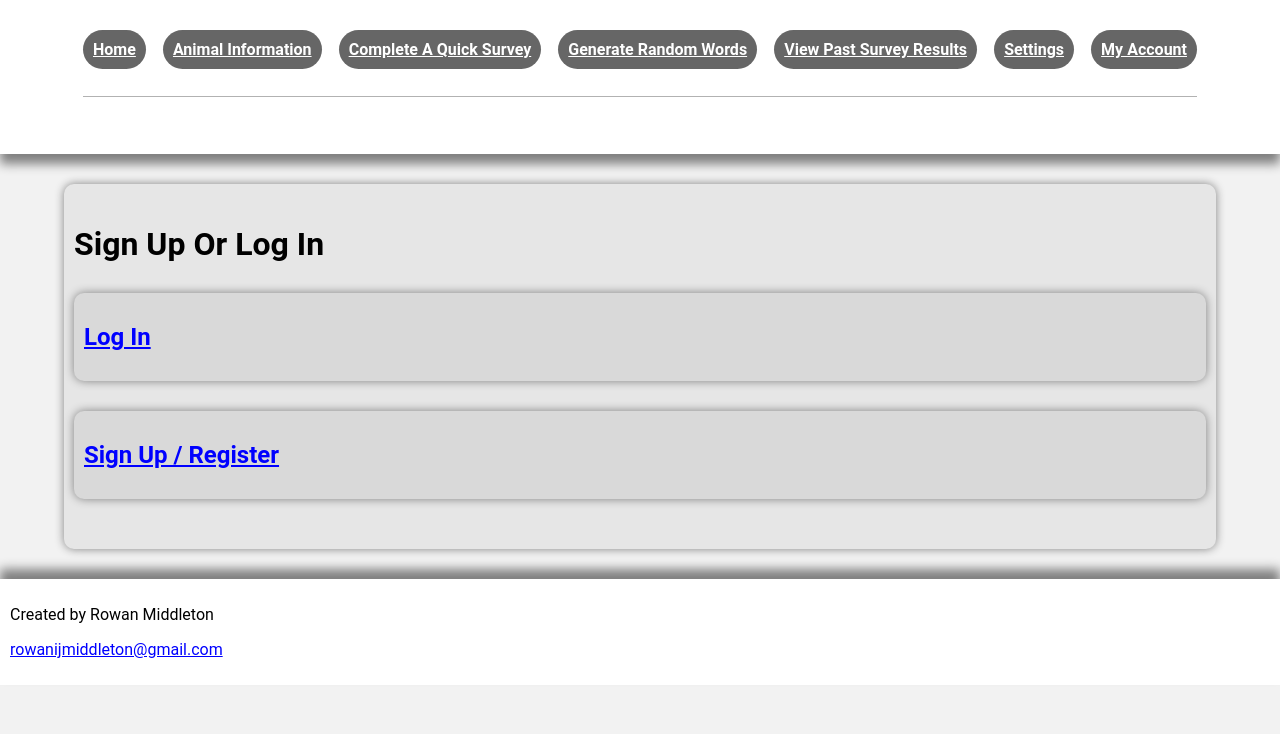
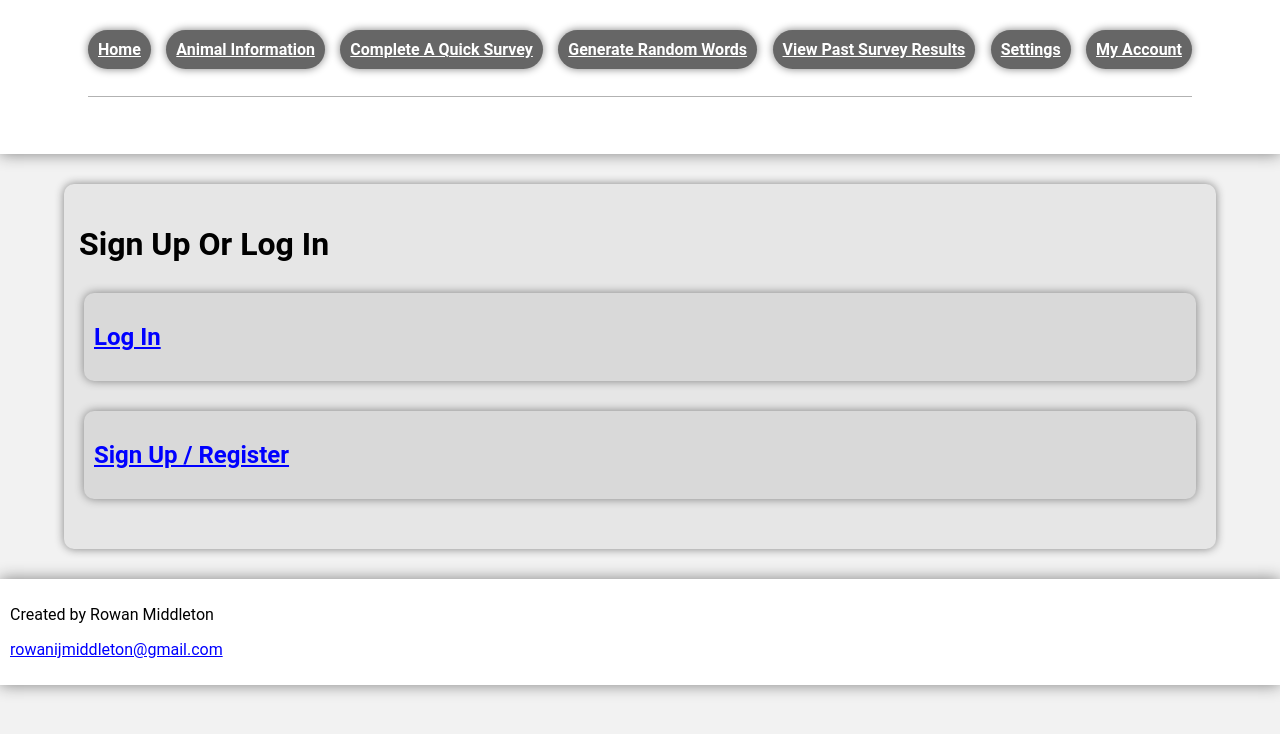
Before and after one commit to Gruffcube/Flask-Test-Website, a Flask app: page /my-account in a window 1280 px wide. Shown: the top 734 px of the page. Run offline with Flask 3, Linux system fonts and the light colour scheme; parts of the project's set-up code (start-up, migrations or seed data) failed here and were passed over.

Commit message:
Add shadows to buttons. Adjust padding. Centre shadows in header and footer.

```diff
--- a/static/css/style.css
+++ b/static/css/style.css
@@ -7,17 +7,16 @@ header, footer {
     box-sizing: border-box;
     width: 100%;
     padding: 10px;
+    box-shadow: 0px 0px 15px var(--shadow-color);
 }
 
 
 header {
-    box-shadow: 0px 10px 10px var(--shadow-color);
     background: var(--header-color)
 }
 
 
 footer {
-    box-shadow: 0px -10px 10px var(--shadow-color);
     background: var(--footer-color);
 }
 
@@ -35,7 +34,7 @@ body {
     max-width: 1200px;
     width: 90%;
     margin: 0 auto;
-    padding: 20px 10px;
+    padding: 20px 15px;
     box-sizing: border-box;
 }
 
@@ -50,15 +49,12 @@ body > .content_container {
 }
 
 
-body > .content_container {
-
-}
-
-
 .box_widget {
     padding: 10px;
     margin-top: 30px;
     margin-bottom: 30px;
+    margin-left: 5px;
+    margin-right: 5px;
     background: var(--box-widget-color);
     box-shadow: 0px 0px 10px var(--shadow-color);
     border: 0px solid;
@@ -77,7 +73,6 @@ header nav {
 header nav a {
     padding: 10px;
     text-align: center;
-
 }
 
 
@@ -88,6 +83,7 @@ header nav a, input[type='submit'] {
     background: var(--button-color);
     color: var(--button-text-color);
     font-weight: bold;
+    box-shadow: 0px 0px 8px var(--shadow-color);
 }
 
 input[type='text'], input[type='number'], input[type='password'], input[type='email'] {
```
